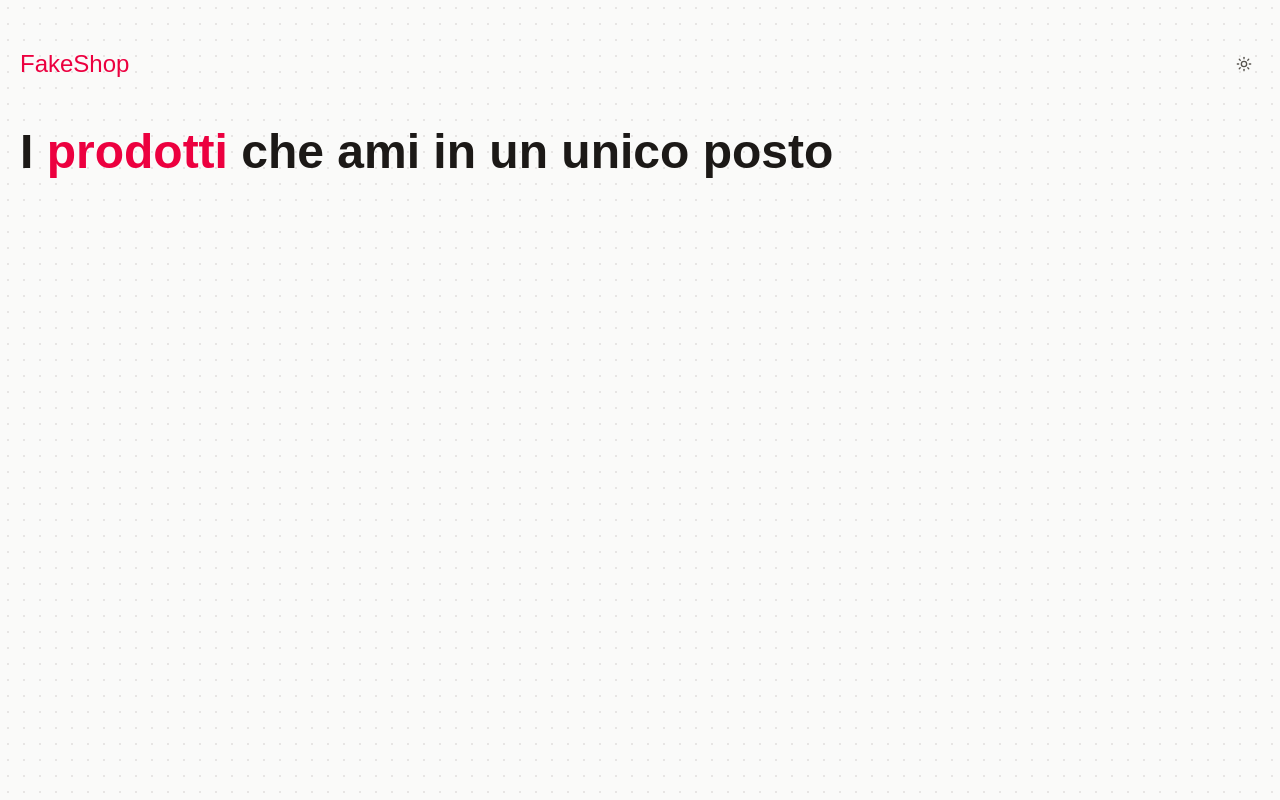
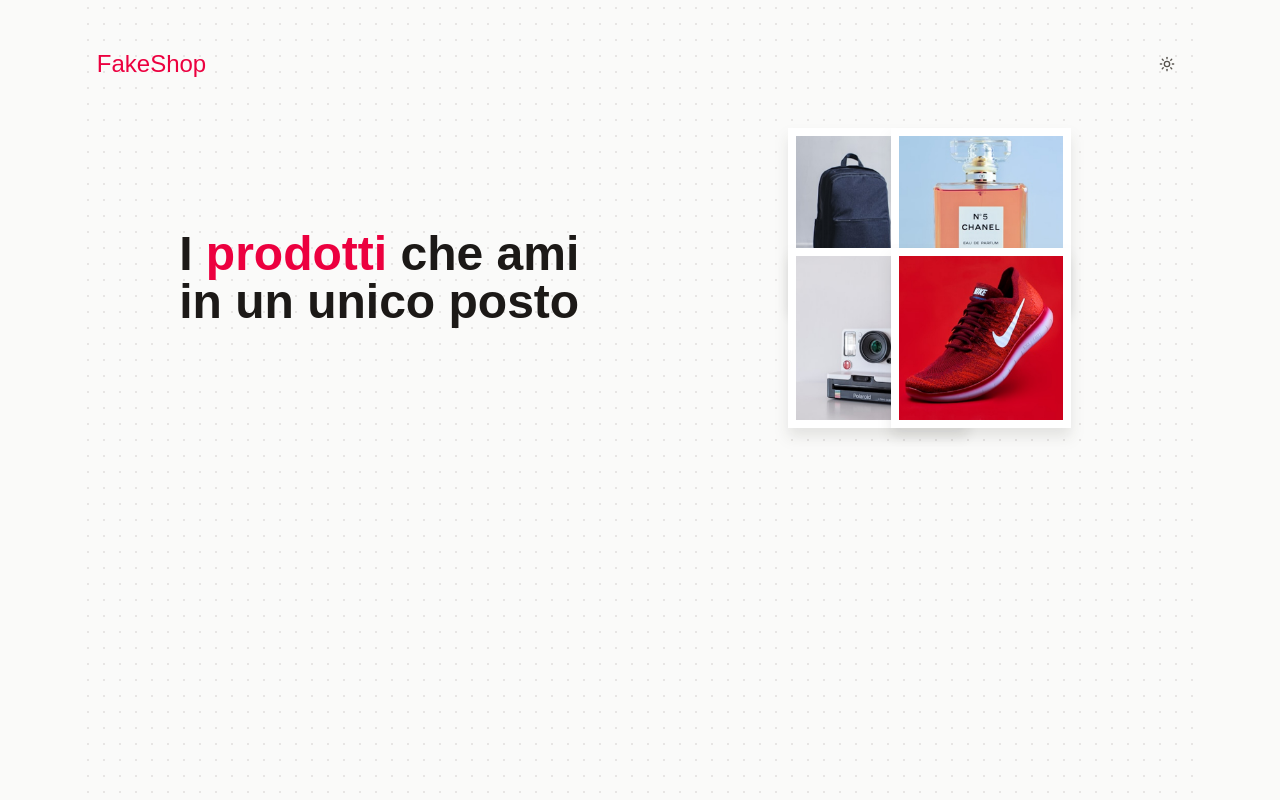
Before and after one commit to lorenzoferrante97/products-showcase, a React (Vite) app: page / in a window 1280 px wide. Built offline with nearby package versions, Linux system fonts and the light colour scheme; a web font is replaced by a local one.

Commit message:
add: hero images

```diff
--- /dev/null
+++ b/src/components/other/MaskImage.jsx
@@ -0,0 +1,19 @@
+import { cn } from "@/lib/utils"
+
+export default function MaskImage({
+  className = "",
+  mask = "circle",
+  src = "https://placehold.co/1024",
+  alt = "alt text",
+  borderSize = "p-3",
+}) {
+  const maskClass = `mask-custom-${mask}`
+
+  return (
+    <figure className={cn("relative", className)}>
+      <div className={cn("bg-white mask", maskClass, borderSize)}>
+        <img alt={alt} className={cn("img-responsive mask", maskClass)} src={src} />
+      </div>
+    </figure>
+  )
+}
--- a/src/index.css
+++ b/src/index.css
@@ -283,22 +283,104 @@
   overflow: hidden;
 }
 
-@utility mask-circle {
+@utility mask-custom-circle {
   clip-path: circle(50% at 50% 50%);
 }
 
-@utility mask-squircle {
-  clip-path: path("M0.5,0 C0.78,0,1,0.22,1,0.5 C1,0.78,0.78,1,0.5,1 C0.22,1,0,0.78,0,0.5 C0,0.22,0.22,0,0.5,0 Z");
+@utility mask-custom-ellipse-x {
+  clip-path: ellipse(48% 40% at 50% 50%);
 }
 
-@utility mask-diamond {
+/* Ellisse (più alta) */
+@utility mask-custom-ellipse-y {
+  clip-path: ellipse(40% 48% at 50% 50%);
+}
+
+/* Triangolo verso l'alto */
+@utility mask-custom-triangle-up {
+  clip-path: polygon(50% 10%, 0% 90%, 100% 90%);
+}
+
+/* Triangolo verso il basso */
+@utility mask-custom-triangle-down {
+  clip-path: polygon(0% 10%, 100% 10%, 50% 90%);
+}
+
+/* Triangolo verso destra */
+@utility mask-custom-triangle-right {
+  clip-path: polygon(0% 10%, 100% 50%, 0% 90%);
+}
+
+/* Triangolo verso sinistra */
+@utility mask-custom-triangle-left {
+  clip-path: polygon(100% 10%, 0% 50%, 100% 90%);
+}
+
+@utility mask-custom-diamond {
   clip-path: polygon(50% 0%, 100% 50%, 50% 100%, 0% 50%);
 }
 
-@utility mask-hexagon {
-  clip-path: polygon(25% 0%, 75% 0%, 100% 50%, 75% 100%, 25% 100%, 0% 50%);
+/* Parallelogramma */
+@utility mask-custom-parallelogram {
+  clip-path: polygon(20% 0%, 100% 0%, 80% 100%, 0% 100%);
 }
 
-@utility mask-blob {
-  clip-path: path("M0.57,0.05 C0.75,0.09,0.93,0.26,0.97,0.46 C1,0.65,0.9,0.87,0.74,0.95 C0.57,1.03,0.35,0.96,0.18,0.83 C0.02,0.7,-0.05,0.52,0.07,0.36 C0.19,0.2,0.38,0.01,0.57,0.05 Z");
+/* Trapezio */
+@utility mask-custom-trapezoid {
+  clip-path: polygon(20% 10%, 80% 10%, 100% 90%, 0% 90%);
 }
+
+/* Esagono */
+@utility mask-custom-hexagon {
+  clip-path: polygon(25% 10%, 75% 10%, 100% 50%, 75% 90%, 25% 90%, 0% 50%);
+}
+
+/* Ottagono */
+@utility mask-custom-octagon {
+  clip-path: polygon(
+    30% 5%,
+    70% 5%,
+    100% 30%,
+    100% 70%,
+    70% 95%,
+    30% 95%,
+    0% 70%,
+    0% 30%
+  );
+}
+
+/* Croce */
+@utility mask-custom-cross {
+  clip-path: polygon(
+    20% 0%,
+    80% 0%,
+    80% 20%,
+    100% 20%,
+    100% 80%,
+    80% 80%,
+    80% 100%,
+    20% 100%,
+    20% 80%,
+    0% 80%,
+    0% 20%,
+    20% 20%
+  );
+}
+
+@utility mask-custom-arrow-up {
+  clip-path: polygon(50% 0%, 0% 50%, 20% 50%, 20% 100%, 80% 100%, 80% 50%, 100% 50%);
+}
+
+@utility mask-custom-arrow-left {
+  clip-path: polygon(0% 50%, 50% 100%, 50% 80%, 100% 80%, 100% 20%, 50% 20%, 50% 0%);
+}
+
+@utility mask-custom-arrow-right {
+  clip-path: polygon(100% 50%, 50% 0%, 50% 20%, 0% 20%, 0% 80%, 50% 80%, 50% 100%);
+}
+
+
+/* Freccia verso il basso */
+@utility mask-custom-arrow-down {
+  clip-path: polygon(50% 100%, 100% 50%, 80% 50%, 80% 0%, 20% 0%, 20% 50%, 0% 50%);
+}
--- a/src/layout/AppLayout.jsx
+++ b/src/layout/AppLayout.jsx
@@ -4,7 +4,7 @@
 
 export default function AppLayout() {
   return (
-    <div className='container-full min-h-screen bg-[radial-gradient(#E7E5E4_1px,transparent_1px)] [background-size:16px_16px] dark:bg-[radial-gradient(#292524_1px,transparent_1px)] bg-fixed'>
+    <div className='container-full lg:max-w-[88vw] xl:max-w-[76vw] lg:mx-auto min-h-screen overflow-x-hidden bg-[radial-gradient(#E7E5E4_1px,transparent_1px)] [background-size:16px_16px] dark:bg-[radial-gradient(#292524_1px,transparent_1px)] bg-fixed'>
       {/* HEADER ----------------------------- */}
       <Header />
 
--- a/src/pages/Home.jsx
+++ b/src/pages/Home.jsx
@@ -1,14 +1,49 @@
+import MaskImage from "@/components/other/MaskImage"
+
 export default function Home() {
   return (
     <>
       {/* ANCHOR HERO SECTION ------------------------------------------------------- */}
-      <section>
-        {/* NOTE - hero image */}
-        <div></div>
+      <section className='flex flex-col gap-5 md:flex-row w-full lg:w-[72vw] mx-auto'>
+        {/* NOTE - hero images */}
+        <div className='max-md:w-fit md:w-[44vw] flex items-center justify-start -space-x-[20vw] md:flex-col md:justify-start md:items-start md:-space-y-[60px] md:order-last'>
+          <div className='w-full flex items-center justify-start lg:justify-center -space-x-[20vw] md:-space-x-[10vw] lg:-space-x-[6vw]'>
+            <MaskImage
+              alt='prodotto in evidenza'
+              borderSize='p-1 sm:p-1.5 md:p-2'
+              className='w-full lg:max-w-[180px] drop-shadow-xl drop-shadow-on-base/10'
+              mask='circle'
+              src='/images/Hero.webp'
+            />
+            <MaskImage
+              alt='prodotto in evidenza'
+              borderSize='p-1 sm:p-1.5 md:p-2'
+              className='w-full lg:max-w-[180px] drop-shadow-xl drop-shadow-on-base/10'
+              mask='circle'
+              src='/images/Hero 2.webp'
+            />
+          </div>
+          <div className='w-full flex items-center justify-start lg:justify-center -space-x-[20vw] md:-space-x-[10vw] lg:-space-x-[6vw]'>
+            <MaskImage
+              alt='prodotto in evidenza'
+              borderSize='p-1 sm:p-1.5 md:p-2'
+              className='w-full lg:max-w-[180px] drop-shadow-xl drop-shadow-on-base/10'
+              mask='circle'
+              src='/images/Hero 3.webp'
+            />
+            <MaskImage
+              alt='prodotto in evidenza'
+              borderSize='p-1 sm:p-1.5 md:p-2'
+              className='w-full lg:max-w-[180px] drop-shadow-xl drop-shadow-on-base/10'
+              mask='circle'
+              src='/images/Hero 4.webp'
+            />
+          </div>
+        </div>
 
         {/* NOTE - hero content */}
-        <div>
-          <h1 className='font-display-2 text-on-base text-pretty'>
+        <div className='md:w-full perfect-center'>
+          <h1 className='font-display-2 text-on-base text-balance'>
             I <span className='text-primary'>prodotti</span> che ami in un unico posto
           </h1>
         </div>
@@ -16,3 +51,5 @@
     </>
   )
 }
+
+// outline-8 outline-white not-dark:shadow-md not-dark:shadow-on-base/20
```
